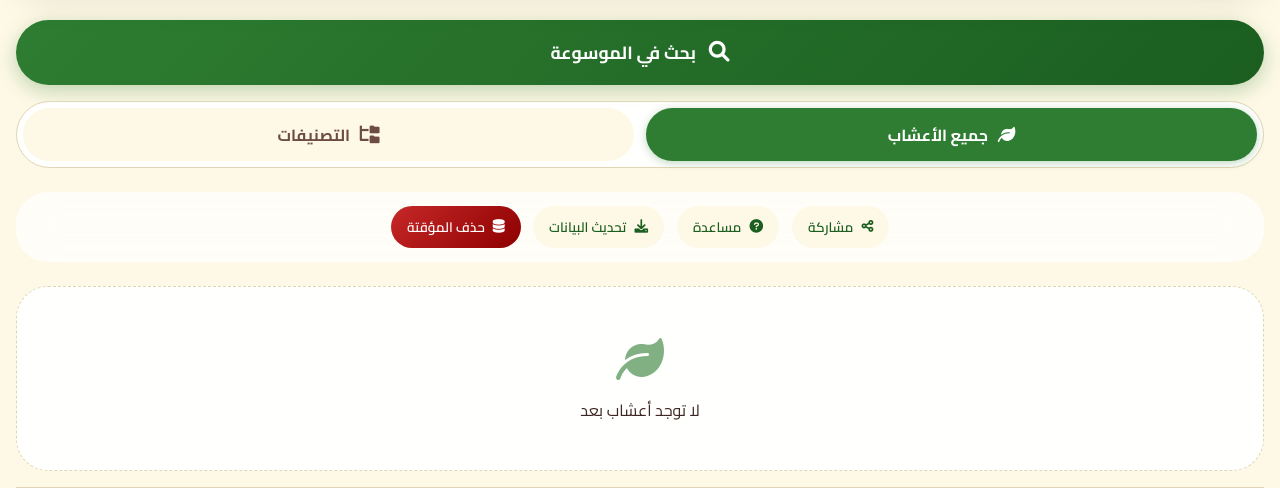
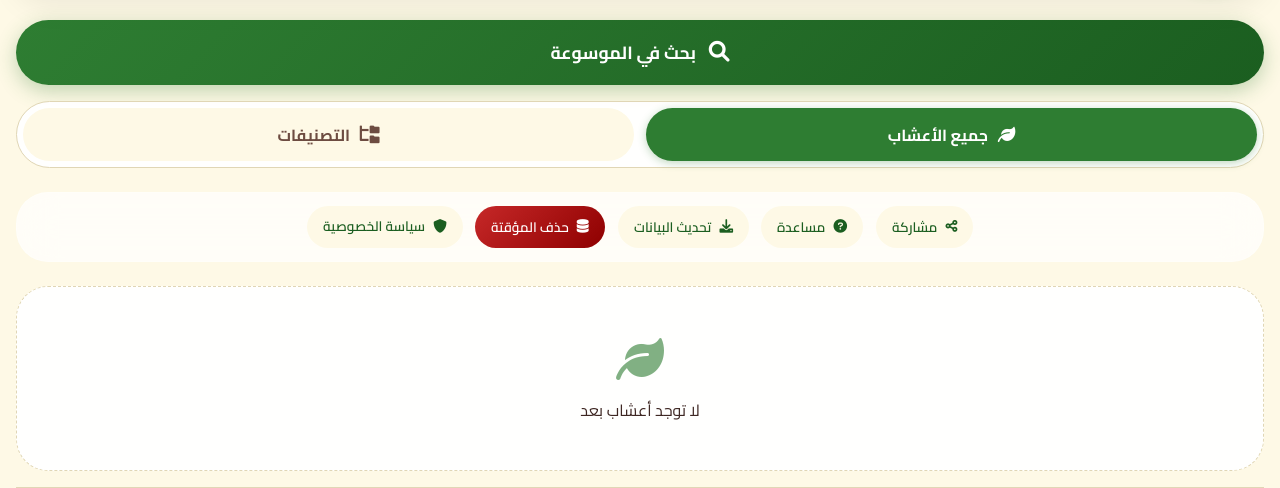
Before and after one commit to PTslman/Encyclopedia-of-Herbal-Medicine, a plain HTML site: page index.html in a window 1280 px wide. Shown: the part 110-598 px from the top of the page. Drawn offline with Linux system fonts and the light colour scheme; no server answers.

Commit message:
Enhance visitor toolbar with privacy policy link
Added a privacy policy link to the visitor toolbar.

```diff
--- a/index.html
+++ b/index.html
@@ -154,6 +154,9 @@
     <button id="visitorHelpBtn" class="visitor-btn"><i class="fas fa-question-circle"></i> مساعدة</button>
     <button id="visitorForceSyncBtn" class="visitor-btn"><i class="fas fa-download"></i> تحديث البيانات</button>
     <button id="visitorClearTempBtn" class="visitor-btn clear-btn"><i class="fas fa-database"></i> حذف المؤقتة</button>
+    <a href="/Encyclopedia-of-Herbal-Medicine/privacy.html" class="visitor-btn" style="text-decoration:none;">
+        <i class="fas fa-shield-alt"></i> سياسة الخصوصية
+    </a>
 </div>
 
             <!-- منطقة المحتوى -->
```
Lines whose indentation alone changed are shown as unchanged.
